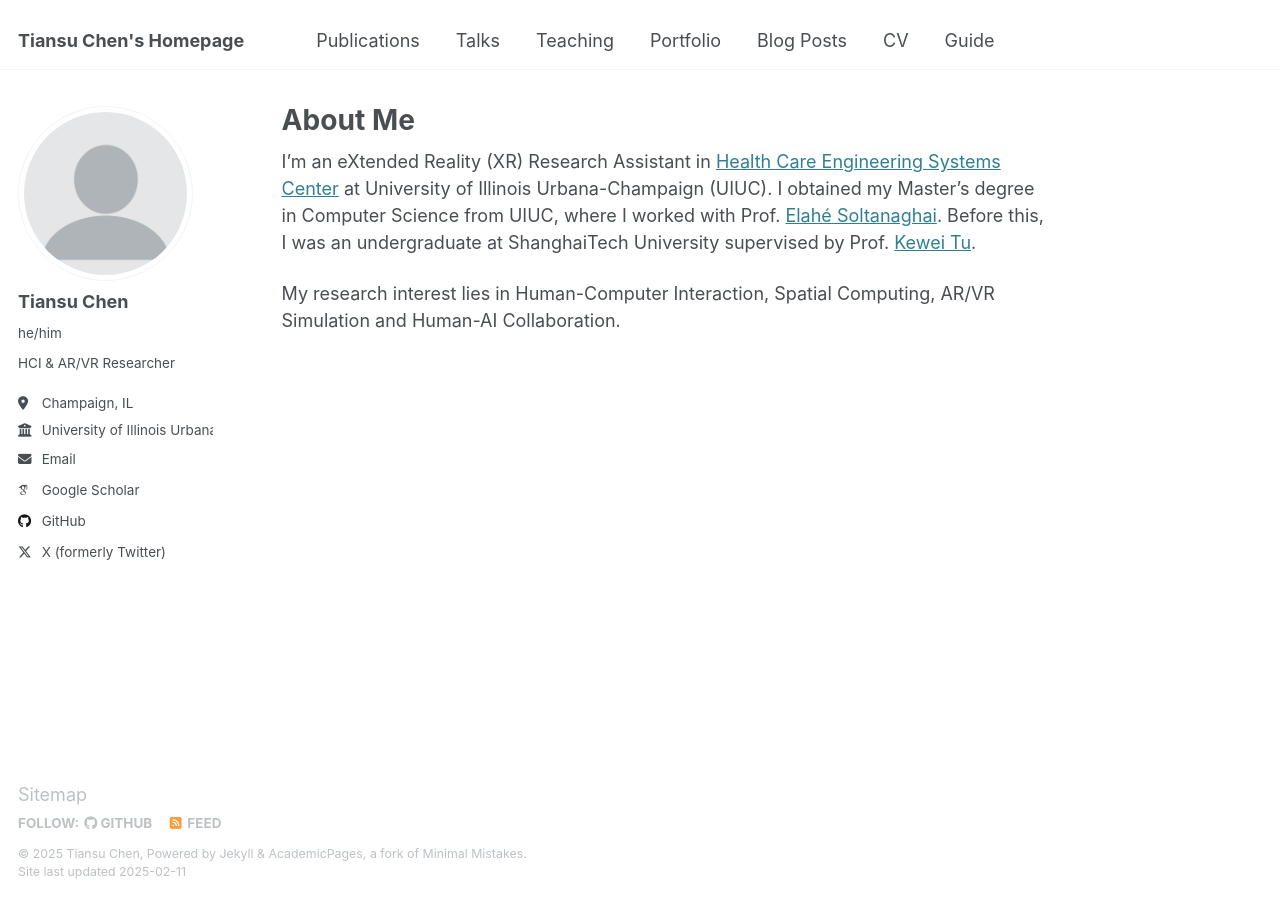
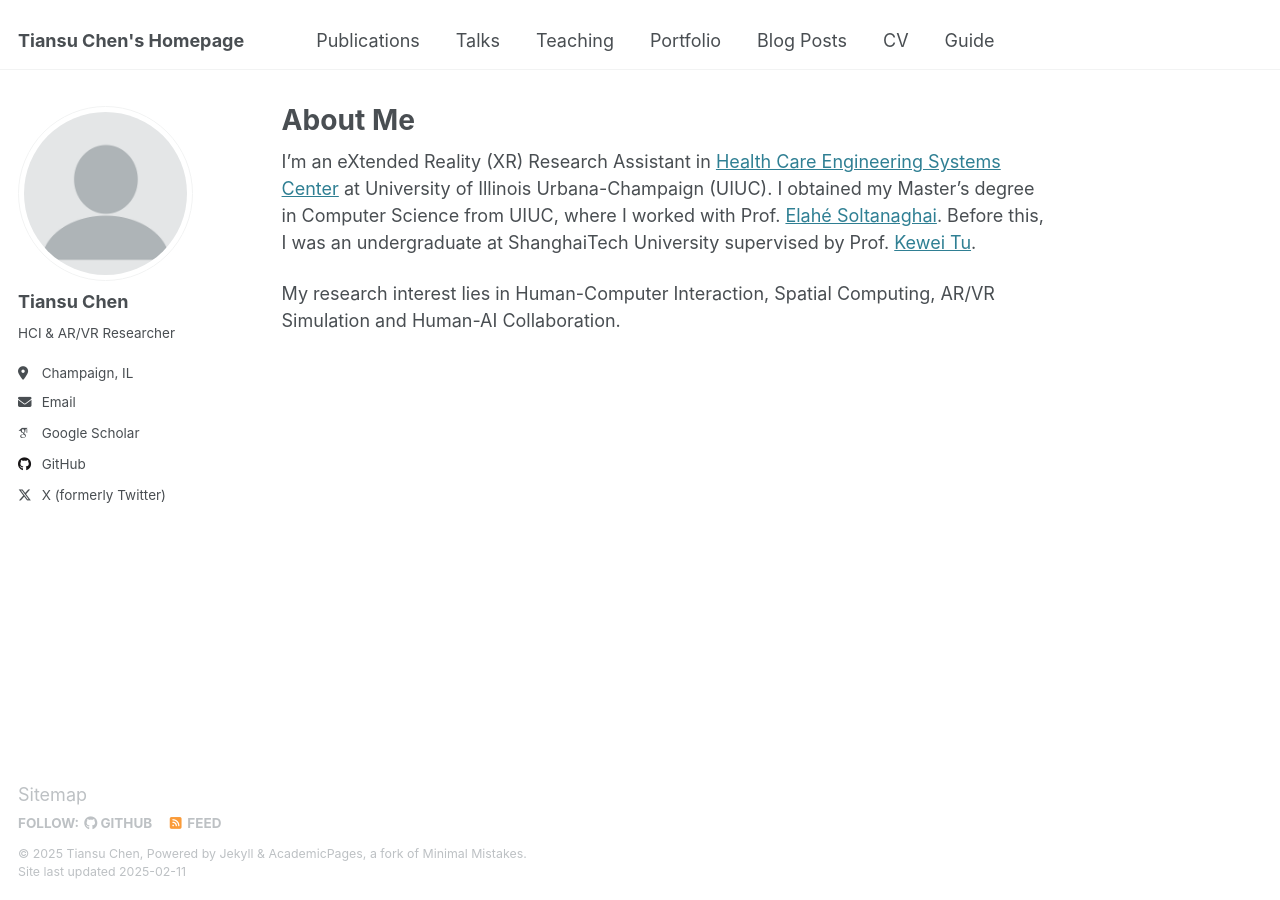
Before and after one commit to TiansuCHEN/tiansuchen.github.io, a Jekyll site: the page built from _pages/about.md, in a window 1280 px wide. Built offline with Jekyll 4.4.1, drawn with Linux system fonts in a browser that asks for light colours; some web fonts are replaced.

Commit message:
Remove pronoun and employer

```diff
--- a/_config.yml
+++ b/_config.yml
@@ -24,10 +24,10 @@ author:
   # Biographic information
   avatar           : "profile.png"
   name             : "Tiansu Chen"
-  pronouns         : "he/him"
+  # pronouns         : "he/him"
   bio              : "HCI & AR/VR Researcher"
   location         : "Champaign, IL"
-  employer         : "University of Illinois Urbana-Champaign"
+  # employer         : "University of Illinois Urbana-Champaign"
   email            : "tiansuc2@illinois.edu"
 
   # Academic websites
```
